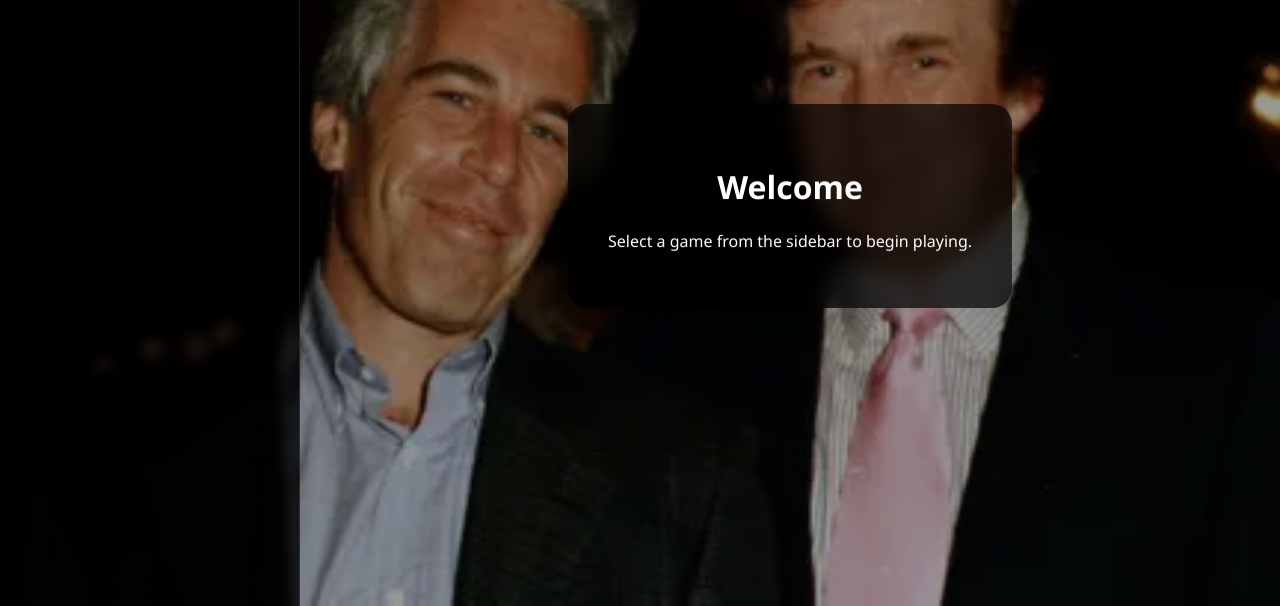
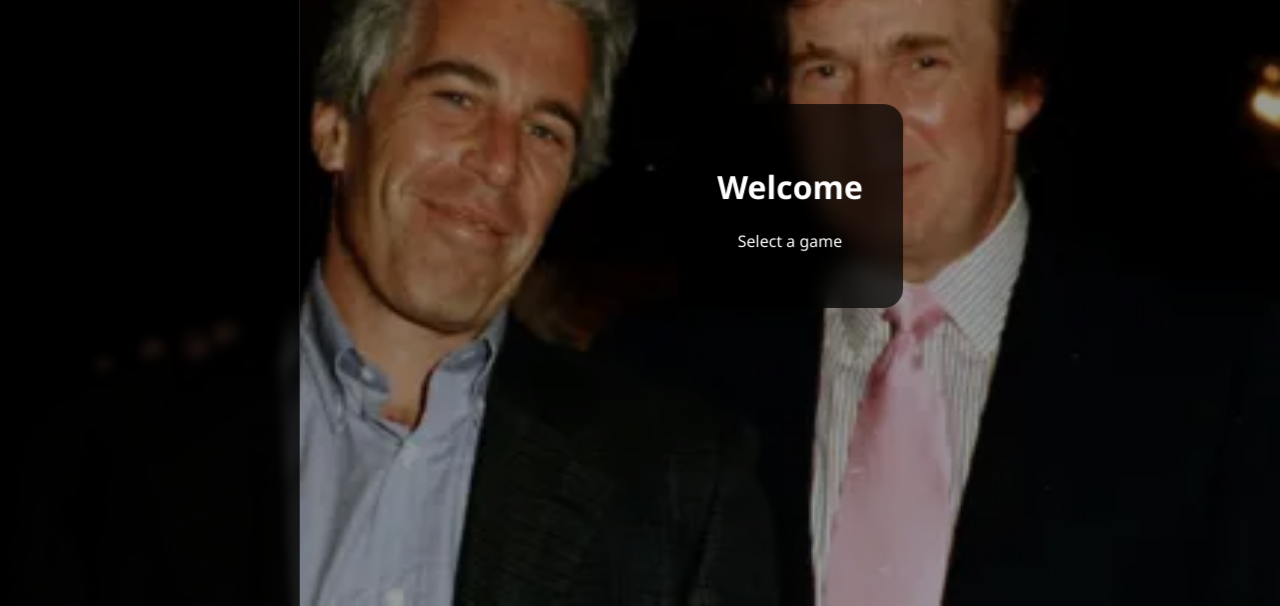
Before and after one commit to Plutana-School-2/Plutana-School-2.github.io, a plain HTML site: page Webports/index.html in a window 1280 px wide. Shown: the part 194-800 px from the top of the page. Drawn offline with Linux system fonts and the light colour scheme.

Commit message:
Update index.html

```diff
--- a/Webports/index.html
+++ b/Webports/index.html
@@ -123,7 +123,7 @@
         <div class="player-container">
             <div id="player-placeholder" class="empty-state">
                 <h1>Welcome</h1>
-                <p>Select a game from the sidebar to begin playing.</p>
+                <p>Select a game</p>
             </div>
             <iframe id="game-frame" src="" style="display: none;"></iframe>
         </div>
```
